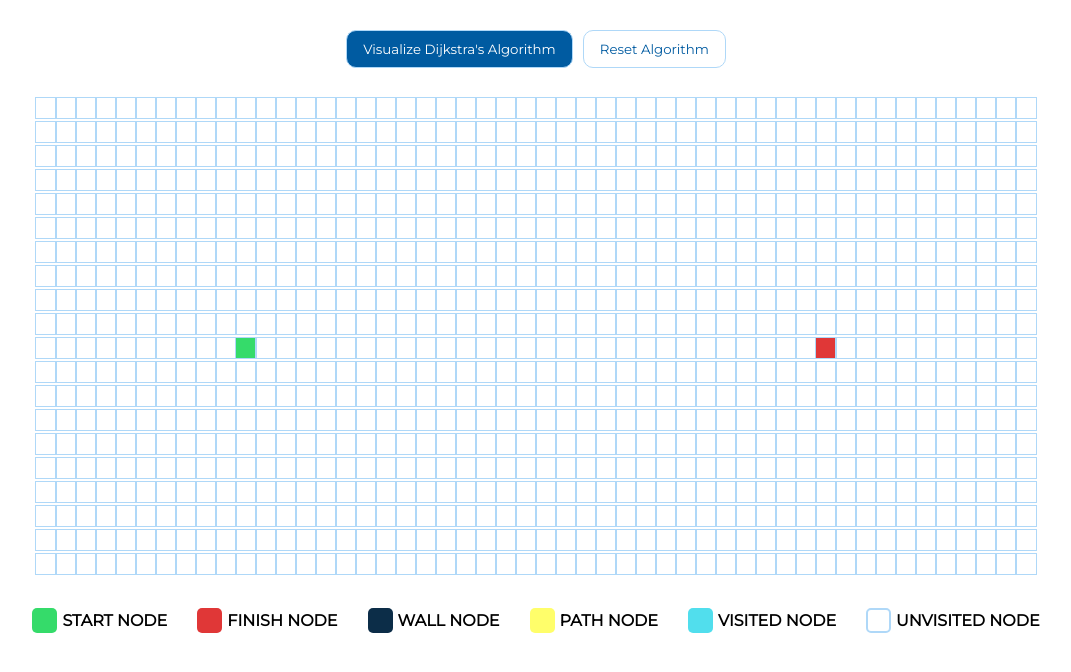
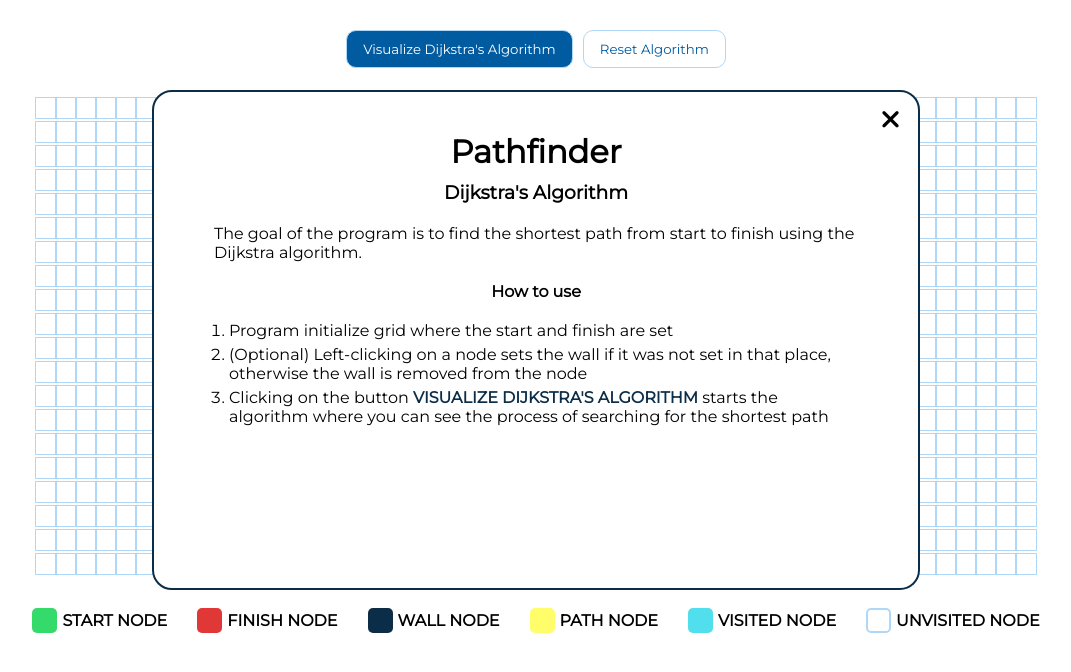
Before and after one commit to lsale98/dijkstra-algorithm, an Angular app: page / in a window 1280 px wide. Shown: the top 672 px of the page, without its empty margins (104-1175 px from the left). Built offline with nearby package versions, Linux system fonts and the light colour scheme.

Commit message:
Creating program description to inform user how to use

```diff
--- a/src/app/algorithm-description/algorithm-description.component.html
+++ b/src/app/algorithm-description/algorithm-description.component.html
@@ -1 +1,23 @@
-<p>algorithm-description works!</p>
+<div id="description">
+    <div class="help">
+        <i class="fas fa-question"></i>
+    </div>
+    <div class="content">
+        <div class="close">
+            <i class="fas fa-times"></i>
+        </div>
+        <div class="text">
+            <h1>Pathfinder</h1>
+            <h3>Dijkstra's Algorithm</h3>
+            <p>
+                The goal of the program is to find the shortest path from start to finish using the Dijkstra algorithm.</p>
+            <h4>How to use</h4>
+            <ol>
+                <li>Program initialize grid where the start and finish are set</li>
+                <li>(Optional) Left-clicking on a node sets the wall if it was not set in that place, otherwise the wall is removed from the node</li>
+                <li>
+                    Clicking on the button <span>Visualize Dijkstra's Algorithm</span> starts the algorithm where you can see the process of searching for the shortest path</li>
+            </ol>
+        </div>
+    </div>
+</div>
--- a/src/app/algorithm-description/algorithm-description.component.scss
+++ b/src/app/algorithm-description/algorithm-description.component.scss
@@ -0,0 +1,74 @@
+#description {
+    width: 60%;
+    height: 500px;
+    background-color: white;
+    border: 2px solid #0C2D48;
+    position: absolute;
+    top: 30%;
+    left: 50%;
+    transform: translate(-50%, -30%);
+    border-radius: 20px;
+    .help {
+        display: none;
+        width: 50px;
+        height: 50px;
+        border-radius: 50%;
+        background-color: #0C2D48;
+        //display: flex;
+        justify-content: center;
+        align-items: center;
+        i {
+            color: white;
+            font-size: 28px;
+        }
+        &:hover {
+            cursor: pointer;
+        }
+    }
+    .content {
+        .close {
+            width: 35px;
+            height: 35px;
+            position: absolute;
+            top: 10px;
+            right: 10px;
+            display: flex;
+            justify-content: center;
+            align-items: center;
+            &:hover {
+                cursor: pointer;
+            }
+            i {
+                font-size: 26px;
+            }
+        }
+        .text {
+            padding: 40px 20px;
+            h1,
+            h3,
+            h4 {
+                text-align: center;
+                margin-bottom: 10px;
+            }
+            p {
+                padding: 0px 40px;
+                margin-top: 20px;
+            }
+            h4 {
+                margin-top: 20px;
+            }
+            ol {
+                margin-top: 20px;
+                padding: 0px 55px;
+                li {
+                    margin: 5px 0px;
+                    span {
+                        text-transform: uppercase;
+                        color: #0C2D48;
+                        font-weight: 700;
+                    }
+                }
+            }
+        }
+    }
+}
--- a/src/app/app.component.html
+++ b/src/app/app.component.html
@@ -1 +1,2 @@
 <app-pathfinder></app-pathfinder>
+<app-algorithm-description></app-algorithm-description>
--- a/src/index.html
+++ b/src/index.html
@@ -7,6 +7,8 @@
     <base href="/">
     <meta name="viewport" content="width=device-width, initial-scale=1">
     <link rel="icon" type="image/x-icon" href="favicon.ico">
+    <script src="https://kit.fontawesome.com/b74812e088.js" crossorigin="anonymous"></script>
+
 </head>
 
 <body>
```
